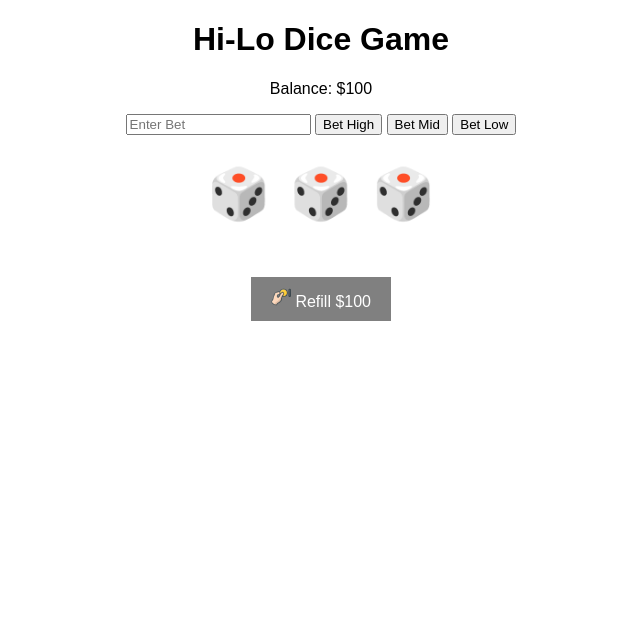
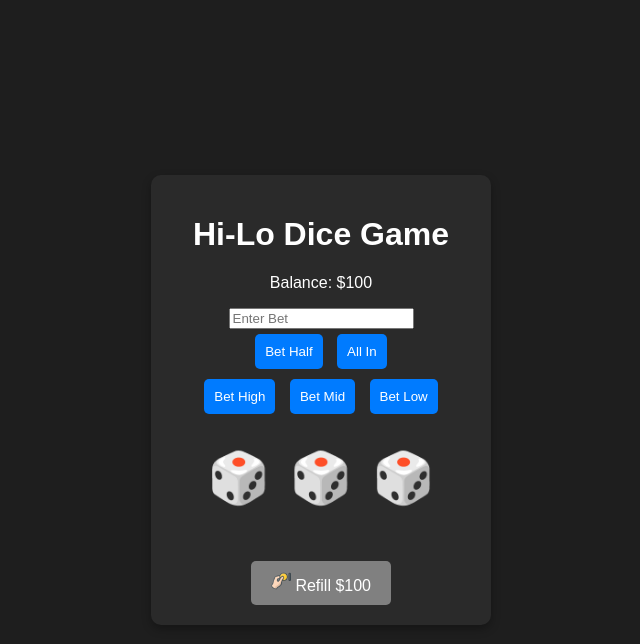
Before and after one commit to reverlic/mycosAssignment_2025, a plain HTML site: page workshop02/index.html in a window 1280 px wide. Shown: the whole page, without its empty margins (319-959 px from the left). Drawn offline with Linux system fonts and the light colour scheme.

Commit message:
update css, add half,all-in button

```diff
--- a/workshop02/index.html
+++ b/workshop02/index.html
@@ -5,10 +5,51 @@
     <meta name="viewport" content="width=device-width, initial-scale=1.0">
     <title>Hi-Lo Dice Game</title>
     <style>
-        body { font-family: Arial, sans-serif; text-align: center; }
-        .dice-container { display: flex; justify-content: center; margin: 20px; }
-        .dice { font-size: 50px; margin: 10px; }
-        .result-text { font-size: 24px; font-weight: bold; margin-top: 10px; }
+        body {
+            font-family: Arial, sans-serif;
+            display: flex;
+            justify-content: center;
+            align-items: center;
+            height: 100vh;
+            background-color: #1e1e1e;
+            color: white;
+            margin: 0;
+        }
+        .game-container {
+            background: #2a2a2a;
+            padding: 20px;
+            border-radius: 10px;
+            box-shadow: 0 4px 10px rgba(0, 0, 0, 0.3);
+            text-align: center;
+            width: 300px;
+        }
+        .dice-container {
+            display: flex;
+            justify-content: center;
+            margin: 20px;
+        }
+        .dice {
+            font-size: 50px;
+            margin: 10px;
+        }
+        .result-text {
+            font-size: 24px;
+            font-weight: bold;
+            margin-top: 10px;
+        }
+        .bet-buttons button, .main-buttons button {
+            background-color: #007bff;
+            color: white;
+            border: none;
+            padding: 10px;
+            margin: 5px;
+            border-radius: 5px;
+            cursor: pointer;
+            transition: 0.3s;
+        }
+        .bet-buttons button:hover, .main-buttons button:hover {
+            background-color: #0056b3;
+        }
         .refill-btn {
             margin-top: 20px;
             padding: 10px 20px;
@@ -18,8 +59,10 @@
             color: white;
             cursor: not-allowed;
             transition: background-color 0.3s ease-in-out;
+            border-radius: 5px;
         }
         .refill-btn.active {
+            background-color: green;
             cursor: pointer;
             animation: highlight 1s infinite alternate;
         }
@@ -30,12 +73,19 @@
     </style>
 </head>
 <body>
+    <div class="game-container">
         <h1>Hi-Lo Dice Game</h1>
         <p>Balance: $<span id="balance">100</span></p>
         <input type="number" id="betAmount" placeholder="Enter Bet" min="1">
+        <div class="bet-buttons">
+            <button onclick="setBetHalf()">Bet Half</button>
+            <button onclick="setBetAllIn()">All In</button>
+        </div>
+        <div class="main-buttons">
             <button onclick="placeBet('high')">Bet High</button>
             <button onclick="placeBet('mid')">Bet Mid</button>
             <button onclick="placeBet('low')">Bet Low</button>
+        </div>
         <p id="message"></p>
         <div class="dice-container">
             <span class="dice" id="dice1">🎲</span>
@@ -46,6 +96,7 @@
         <button id="refillButton" class="refill-btn" onclick="refillBalance()" disabled>
             <img src="528281.png" alt="Refill" width="20"> Refill $100
         </button>
+    </div>
     <script>
         let balance = 100;
         let currentBet = 0;
@@ -127,6 +178,14 @@
                 refillButton.disabled = true;
             }
         }
+
+        function setBetHalf() {
+            document.getElementById("betAmount").value = Math.floor(balance / 2);
+        }
+
+        function setBetAllIn() {
+            document.getElementById("betAmount").value = balance;
+        }
     </script>
 </body>
 </html>
```
Lines whose indentation alone changed are shown as unchanged.
